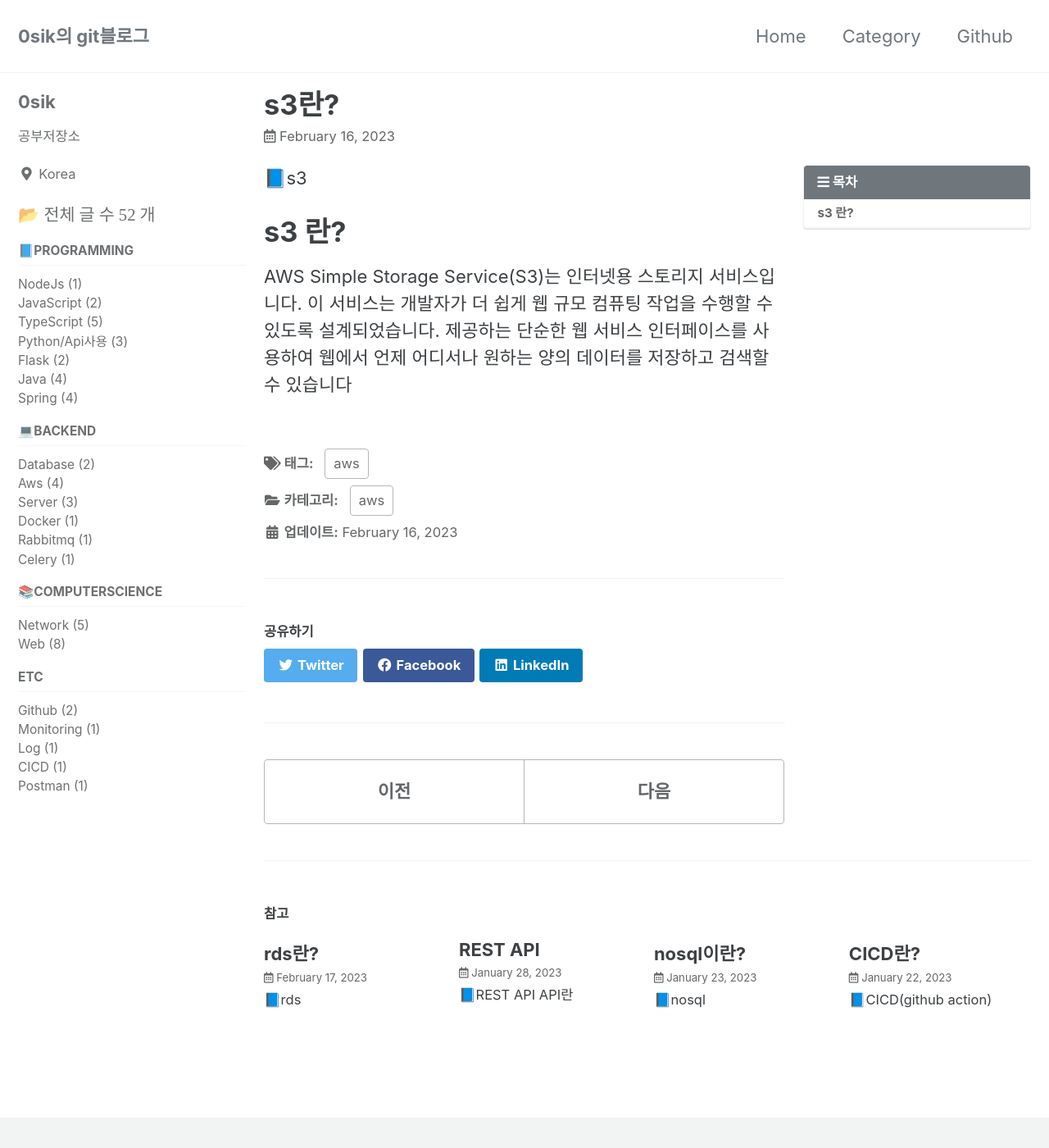
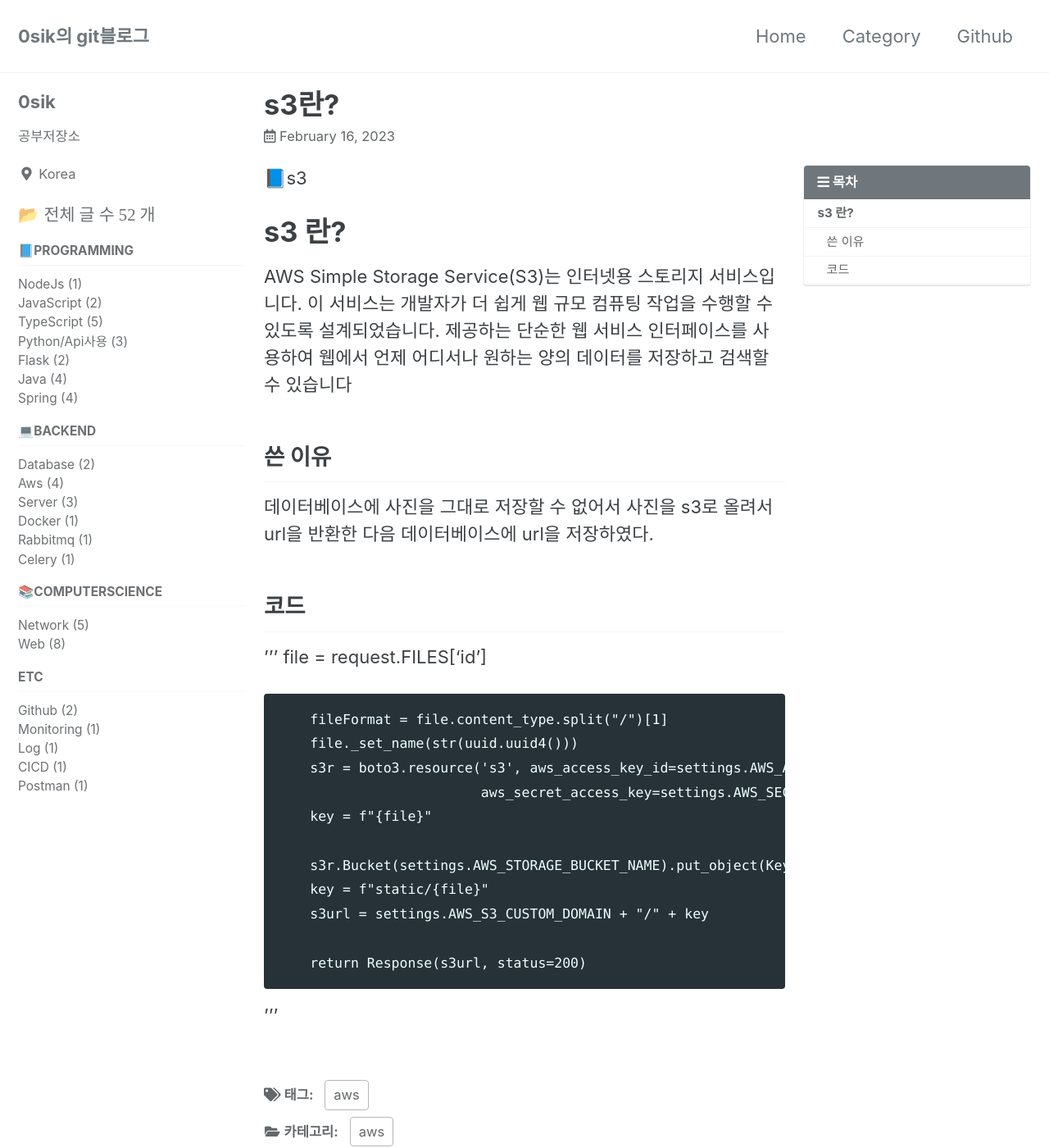
Before and after one commit to 0sik/0sik.github.io, a Jekyll site: the page built from _posts/2023-02-16-aws s3란?.md, in a window 1280 px wide and 1400 px high. Shown: the whole window at 82% size. Built offline with Jekyll 4.4.1, drawn with Linux system fonts in a browser that asks for light colours; cached includes are drawn as plain includes.

Commit message:
docs : s3 , rds 수정

```diff
--- a/_posts/2023-02-16-aws s3란?.md
+++ b/_posts/2023-02-16-aws s3란?.md
@@ -14,3 +14,25 @@ tags: [aws]
 # s3 란?
 AWS Simple Storage Service(S3)는 인터넷용 스토리지 서비스입니다. 이 서비스는 개발자가 더 쉽게 웹 규모 컴퓨팅 작업을 수행할 수 있도록 설계되었습니다.
 제공하는 단순한 웹 서비스 인터페이스를 사용하여 웹에서 언제 어디서나 원하는 양의 데이터를 저장하고 검색할 수 있습니다
+
+## 쓴 이유
+데이터베이스에 사진을 그대로 저장할 수 없어서 사진을 s3로 올려서 url을 반환한 다음 데이터베이스에 url을 저장하였다.
+
+## 코드
+
+'''
+        file = request.FILES['id']
+
+        fileFormat = file.content_type.split("/")[1]
+        file._set_name(str(uuid.uuid4()))
+        s3r = boto3.resource('s3', aws_access_key_id=settings.AWS_ACCESS_KEY_ID,
+                             aws_secret_access_key=settings.AWS_SECRET_ACCESS_KEY)
+        key = f"{file}"
+
+        s3r.Bucket(settings.AWS_STORAGE_BUCKET_NAME).put_object(Key="static/" + key, Body=file, ContentType=fileFormat)
+        key = f"static/{file}"
+        s3url = settings.AWS_S3_CUSTOM_DOMAIN + "/" + key
+
+        return Response(s3url, status=200)
+
+'''
```
Also changed, not shown: _posts/2023-02-17-aws rds란?.md (+4 -0 lines).
